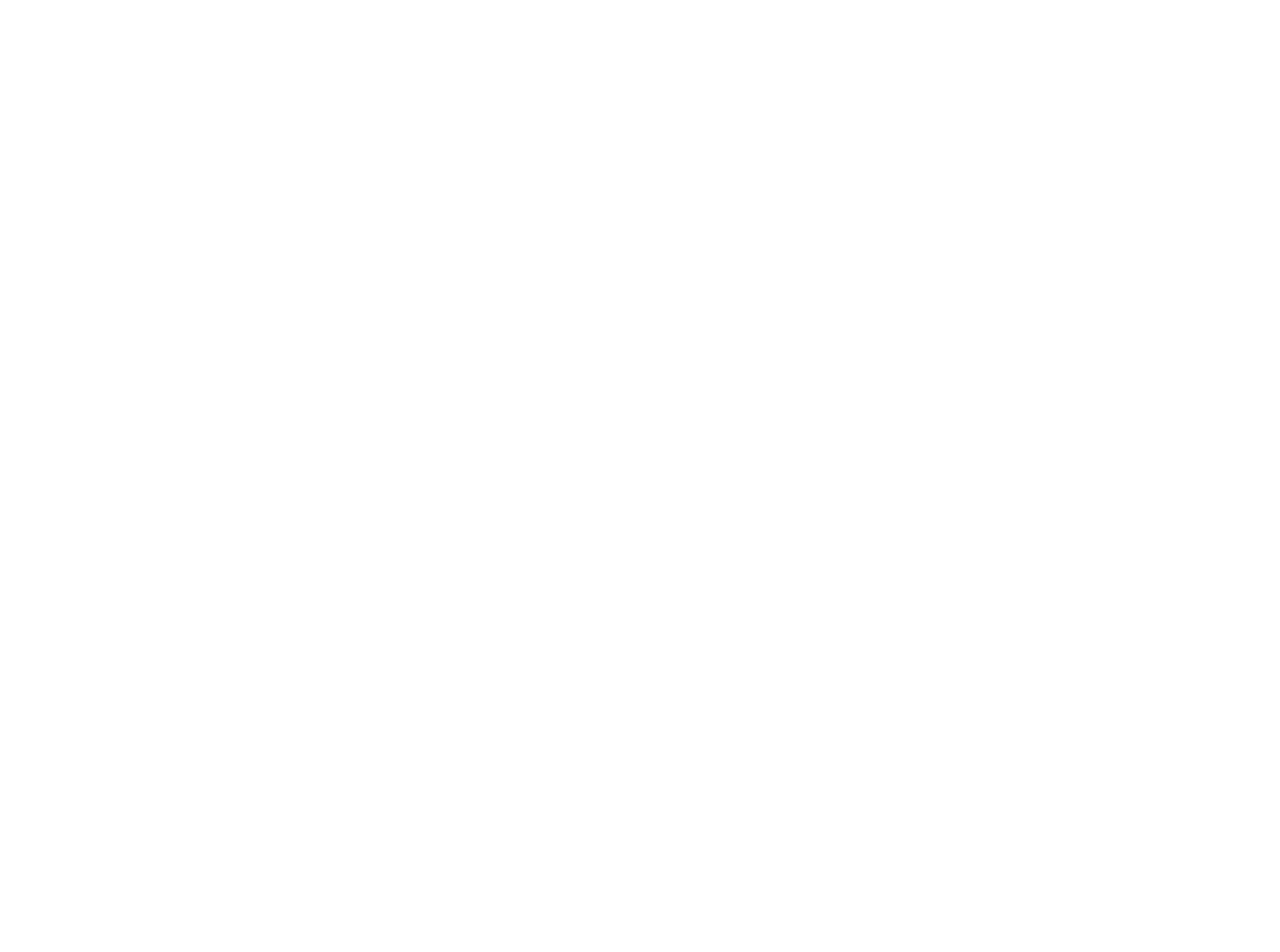
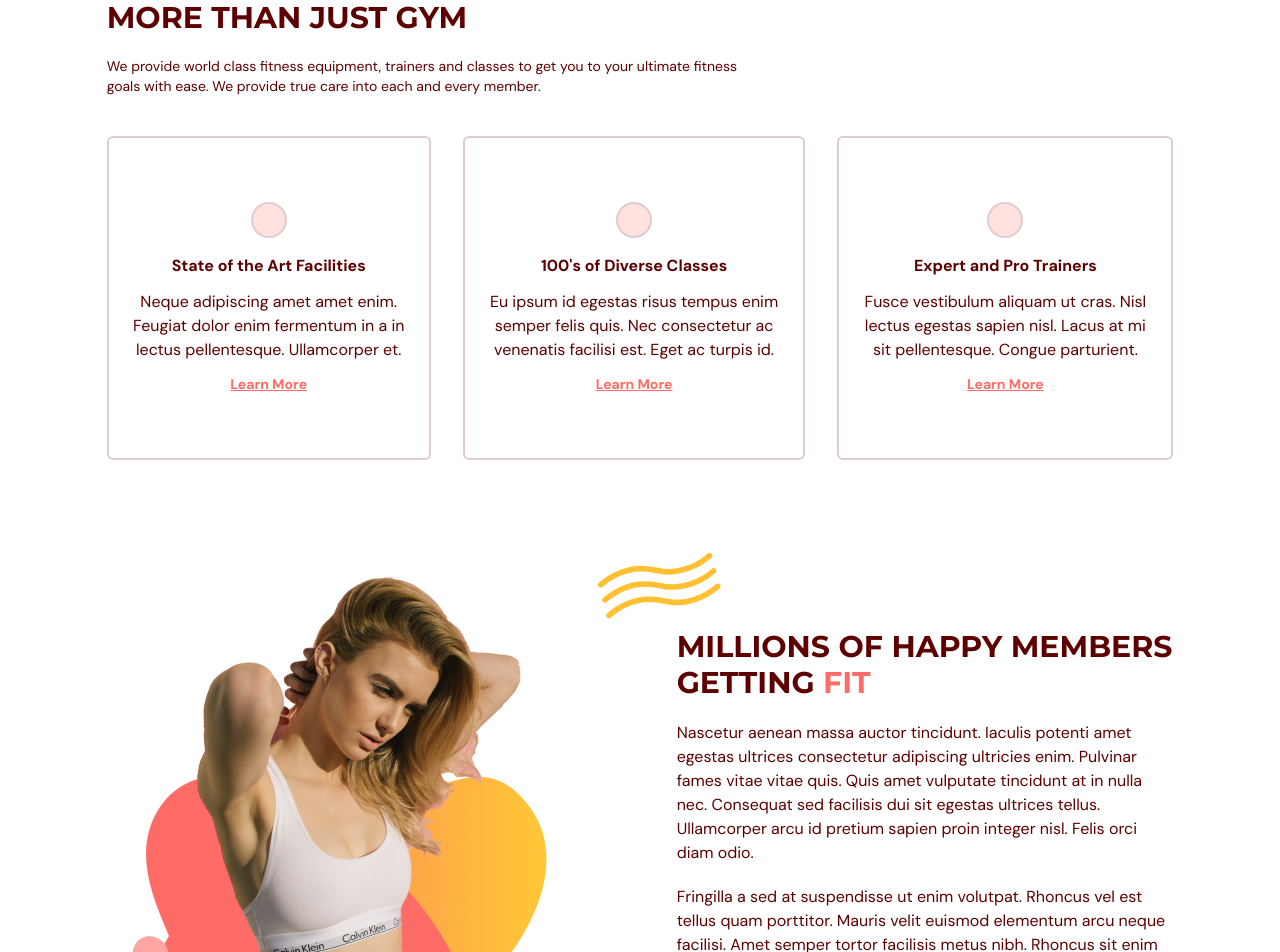
Before and after one commit to spormuv/fitness-react-ts, a React (Vite) app: page / in a window 1280 px wide. Shown: the part 900-1852 px from the top of the page. Before the commit the page ends 823 px from the top, so only its background shows below. Built offline with nearby package versions, Linux system fonts and the light colour scheme.

Commit message:
feat: add benefits section

```diff
--- a/prettier.config.js
+++ b/prettier.config.js
@@ -1,4 +1,4 @@
 // prettier.config.js
-module.exports = {
-  plugins: [require("prettier-plugin-tailwindcss")],
-};
+// module.exports = {
+//   plugins: [require("prettier-plugin-tailwindcss")],
+// };
--- a/src/App.tsx
+++ b/src/App.tsx
@@ -1,3 +1,4 @@
+import Benefits from '@/scenes/benefits';
 import Home from '@/scenes/home';
 import Navbar from '@/scenes/navbar';
 import { SelectedPage } from '@/shared/types';
@@ -32,6 +33,7 @@ function App() {
         setSelectedPage={setSelectedPage}
       />
       <Home setSelectedPage={setSelectedPage} />
+      <Benefits setSelectedPage={setSelectedPage} />
     </div>
   );
 }
--- /dev/null
+++ b/src/scenes/benefits/Benefit.tsx
@@ -0,0 +1,42 @@
+import { SelectedPage } from '@/shared/types';
+import { motion } from 'framer-motion';
+import AnchorLink from 'react-anchor-link-smooth-scroll';
+
+type Props = {
+  setSelectedPage: (value: SelectedPage) => void;
+  icon: JSX.Element;
+  title: string;
+  description: string;
+};
+
+const childVariant = {
+  hidden: { opacity: 0, x: -50, scale: 0.9 },
+  visible: { opacity: 1, x: 0, scale: 1 },
+};
+
+const Benefit = ({ setSelectedPage, icon, title, description }: Props) => {
+  return (
+    <motion.div
+      className="mt-5 rounded-md border-2 border-gray-100 px-5 py-16 text-center"
+      variants={childVariant}
+    >
+      <div className=" mb-4 flex justify-center">
+        <div className="rounded-full border-2 border-gray-100 bg-primary-100 p-4">
+          {}
+        </div>
+      </div>
+
+      <h4 className="font-bold">{title}</h4>
+      <p className="my-3">{description}</p>
+      <AnchorLink
+        className="text-sm font-bold text-primary-500 underline hover:text-secondary-500"
+        onClick={() => setSelectedPage(SelectedPage.ContactUs)}
+        href={`#${SelectedPage.ContactUs}`}
+      >
+        <p>Learn More</p>
+      </AnchorLink>
+    </motion.div>
+  );
+};
+
+export default Benefit;
--- /dev/null
+++ b/src/scenes/benefits/index.tsx
@@ -0,0 +1,159 @@
+import BenefitsPageGraphic from '@/assets/BenefitsPageGraphic.png';
+import ActionButton from '@/shared/ActionButton';
+import HText from '@/shared/HText';
+import { BenefitType, SelectedPage } from '@/shared/types';
+import {
+  AcademicCapIcon,
+  HomeModernIcon,
+  UserGroupIcon,
+} from '@heroicons/react/24/solid';
+import { motion } from 'framer-motion';
+import Benefit from './Benefit';
+
+type Props = {
+  setSelectedPage: (value: SelectedPage) => void;
+};
+
+const benefits: Array<BenefitType> = [
+  {
+    icon: <HomeModernIcon className="h-6 w-6" />,
+    title: 'State of the Art Facilities',
+    description:
+      'Neque adipiscing amet amet enim. Feugiat dolor enim fermentum in a in lectus pellentesque. Ullamcorper et.',
+  },
+  {
+    icon: <UserGroupIcon className="h-6 w-6" />,
+    title: "100's of Diverse Classes",
+    description:
+      'Eu ipsum id egestas risus tempus enim semper felis quis. Nec consectetur ac venenatis facilisi est. Eget ac turpis id.',
+  },
+  {
+    icon: <AcademicCapIcon className="h-6 w-6" />,
+    title: 'Expert and Pro Trainers',
+    description:
+      'Fusce vestibulum aliquam ut cras. Nisl lectus egestas sapien nisl. Lacus at mi sit pellentesque. Congue parturient.',
+  },
+];
+
+const container = {
+  hidden: {},
+  visible: {
+    transition: { staggerChildren: 0.3 },
+  },
+};
+
+const Benefits = ({ setSelectedPage }: Props) => {
+  return (
+    <section id="benefits" className="mx-auto min-h-full w-5/6 py-20">
+      <motion.div
+        onViewportEnter={() => setSelectedPage(SelectedPage.Benefits)}
+      >
+        {/* Header */}
+        <motion.div
+          className="md:my-5 md:w-3/5"
+          initial="hidden"
+          whileInView="visible"
+          viewport={{ once: true, amount: 0.5 }}
+          transition={{ duration: 0.5 }}
+          variants={{
+            hidden: { opacity: 0, x: -50 },
+            visible: { opacity: 1, x: 0 },
+          }}
+        >
+          <HText>MORE THAN JUST GYM</HText>
+          <p className="my-5 text-sm">
+            We provide world class fitness equipment, trainers and classes to
+            get you to your ultimate fitness goals with ease. We provide true
+            care into each and every member.
+          </p>
+        </motion.div>
+
+        {/* Benefits */}
+        <motion.div
+          className="mt-5 items-center justify-between gap-8 md:flex"
+          initial="hidden"
+          whileInView="visible"
+          viewport={{ once: true, amount: 0.5 }}
+          variants={container}
+        >
+          {benefits.map((benefit: BenefitType) => (
+            <Benefit
+              key={benefit.title}
+              {...benefit}
+              setSelectedPage={setSelectedPage}
+            />
+          ))}
+        </motion.div>
+
+        {/* Graphics And Description */}
+        <div className="mt-16 items-center justify-between gap-20 md:mt-28 md:flex">
+          {/* Grapic */}
+          <img
+            src={BenefitsPageGraphic}
+            alt="benefits page graphic"
+            className="mx-auto"
+          />
+          {/* Description */}
+          <div>
+            {/* Title */}
+            <div className="relative">
+              <div className="before:absolute before:-top-20 before:-left-20 before:z-[1] before:content-abstractwaves">
+                <motion.div
+                  initial="hidden"
+                  whileInView="visible"
+                  viewport={{ once: true, amount: 0.5 }}
+                  transition={{ duration: 0.5 }}
+                  variants={{
+                    hidden: { opacity: 0, x: 50 },
+                    visible: { opacity: 1, x: 0 },
+                  }}
+                >
+                  <HText>
+                    MILLIONS OF HAPPY MEMBERS GETTING{' '}
+                    <span className="text-primary-500">FIT</span>
+                  </HText>
+                </motion.div>
+              </div>
+            </div>
+            {/* Description */}
+            <motion.div
+              initial="hidden"
+              whileInView="visible"
+              viewport={{ once: true, amount: 0.5 }}
+              transition={{ delay: 0.2, duration: 0.5 }}
+              variants={{
+                hidden: { opacity: 0, x: -50 },
+                visible: { opacity: 1, x: 0 },
+              }}
+            >
+              <p className="my-5">
+                Nascetur aenean massa auctor tincidunt. Iaculis potenti amet
+                egestas ultrices consectetur adipiscing ultricies enim. Pulvinar
+                fames vitae vitae quis. Quis amet vulputate tincidunt at in
+                nulla nec. Consequat sed facilisis dui sit egestas ultrices
+                tellus. Ullamcorper arcu id pretium sapien proin integer nisl.
+                Felis orci diam odio.
+              </p>
+              <p className="mb-5">
+                Fringilla a sed at suspendisse ut enim volutpat. Rhoncus vel est
+                tellus quam porttitor. Mauris velit euismod elementum arcu neque
+                facilisi. Amet semper tortor facilisis metus nibh. Rhoncus sit
+                enim mattis odio in risus nunc.
+              </p>
+            </motion.div>
+            {/* Button */}
+            <div className="relative mt-16">
+              <div className="before:absolute before:-bottom-20 before:right-40 before:z-[-1] before:content-sparkles">
+                <ActionButton setSelectedPage={setSelectedPage}>
+                  Join Now
+                </ActionButton>
+              </div>
+            </div>
+          </div>
+        </div>
+      </motion.div>
+    </section>
+  );
+};
+
+export default Benefits;
--- /dev/null
+++ b/src/shared/HText.tsx
@@ -0,0 +1,9 @@
+import { PropsWithChildren } from "react";
+
+const HText = ({children}: PropsWithChildren) => {
+  return <h1 className="basis-3/5 font-montserrat text-3xl font-bold">
+    {children}
+  </h1>
+}
+
+export default HText;
--- a/src/shared/types.ts
+++ b/src/shared/types.ts
@@ -4,3 +4,9 @@ export enum SelectedPage {
   OurClasses = "ourclasses",
   ContactUs = "contactus",
 }
+
+export interface BenefitType {
+  icon: JSX.Element;
+  title: string;
+  description: string;
+}
```
